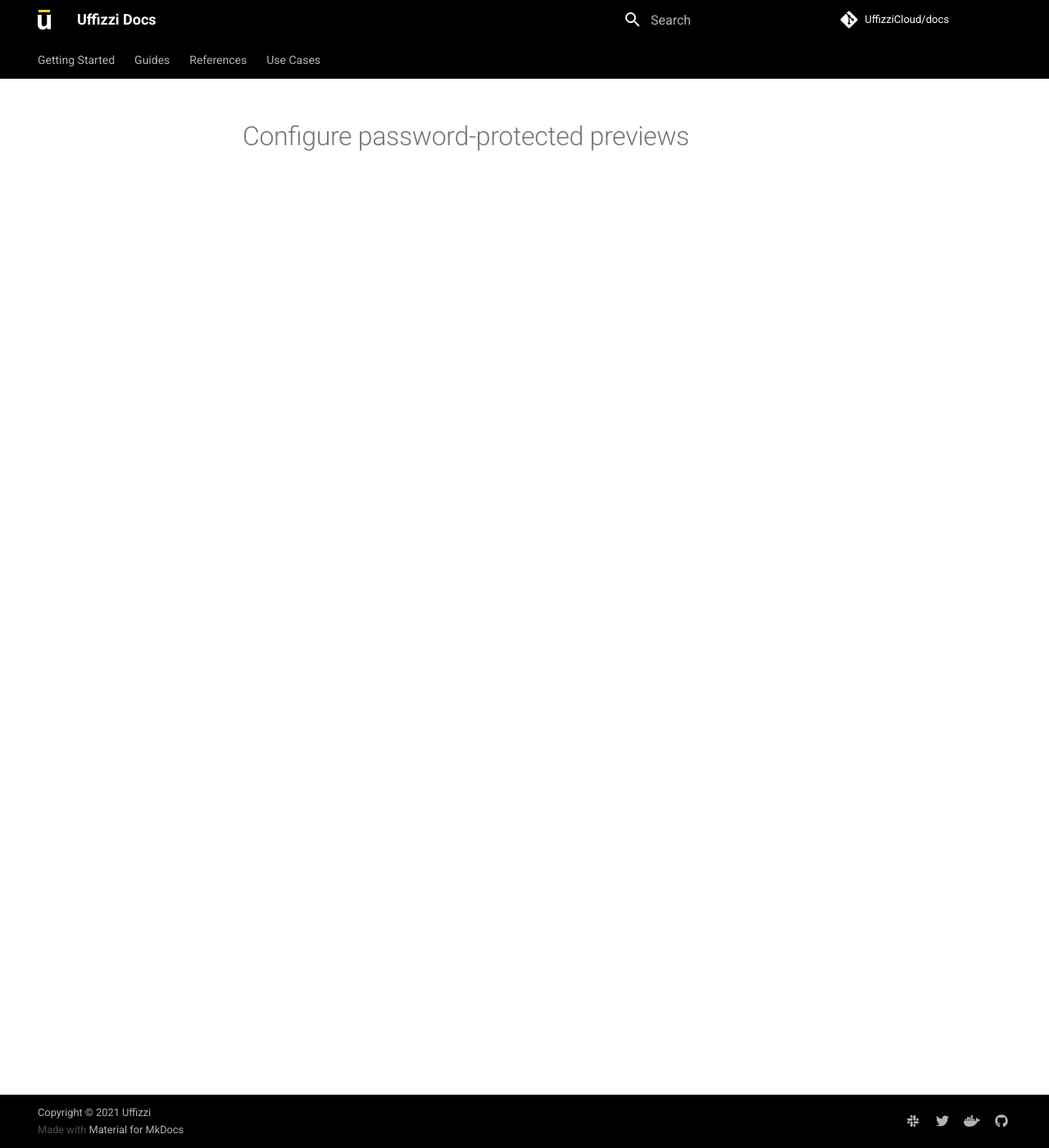
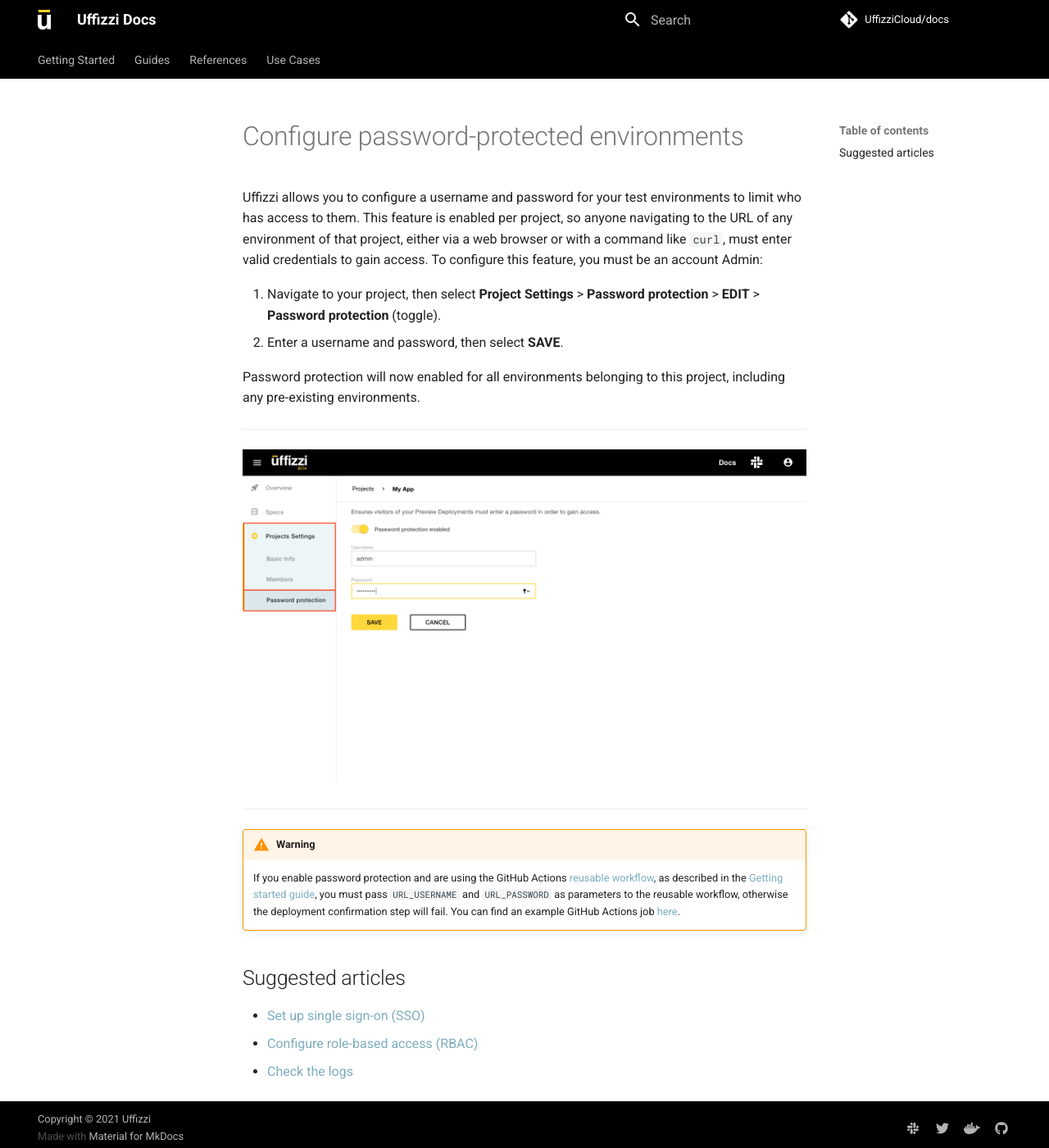
Before and after one commit to UffizziCloud/docs, an MkDocs documentation site: the page built from docs/password-protected.md, in a window 1280 px wide and 1400 px high. Shown: the whole window at 82% size. Built offline with MkDocs 1.6.1 and Material for MkDocs 9.7.7, drawn with Linux system fonts in a browser that asks for light colours; comment, search, counter and statistics services are not loaded.

Commit message:
added password protection article

```diff
--- a/docs/password-protected.md
+++ b/docs/password-protected.md
@@ -1 +1,22 @@
-# Configure password-protected previews
+# Configure password-protected environments
+
+Uffizzi allows you to configure a username and password for your test environments to limit who has access to them. This feature is enabled per project, so anyone navigating to the URL of any environment of that project, either via a web browser or with a command like `curl`, must enter valid credentials to gain access. To configure this feature, you must be an account Admin:
+
+1. Navigate to your project, then select **Project Settings** > **Password protection** > **EDIT** > **Password protection** (toggle).
+2. Enter a username and password, then select **SAVE**.
+
+Password protection will now enabled for all environments belonging to this project, including any pre-existing environments.
+
+___
+
+![Enable password protection](../assets/images/enable-password-protection.png)
+
+___
+
+!!! Warning
+    If you enable password protection and are using the GitHub Actions [reusable workflow](https://github.com/UffizziCloud/preview-action/blob/6504e1578015e5470858bfe7e7793779fa01b6a4/.github/workflows/reusable.yaml), as described in the [Getting started guide](getting-started.md), you must pass `URL_USERNAME` and `URL_PASSWORD` as parameters to the reusable workflow, otherwise the deployment confirmation step will fail. You can find an example GitHub Actions job [here](https://github.com/UffizziCloud/example-voting-app/blob/161d76c159607455b7c3cda74fcb2515502b2920/.github/workflows/uffizzi-previews.yml#L161-L176).
+
+## Suggested articles
+* [Set up single sign-on (SSO)](guides/single-sign-on.md)
+* [Configure role-based access (RBAC)](guides/rbac.md)
+* [Check the logs](guides/logs.md)
```
Also changed, not shown: docs/assets/images/enable-password-protection.png (added).
